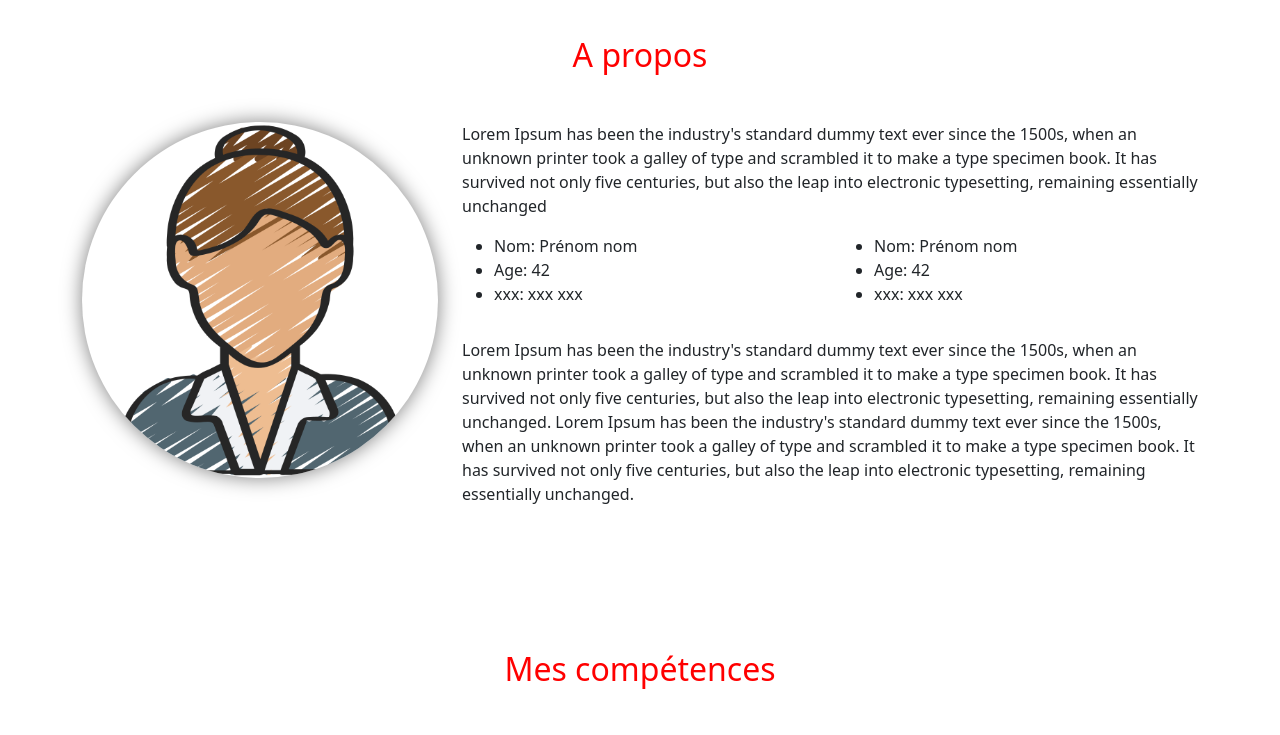
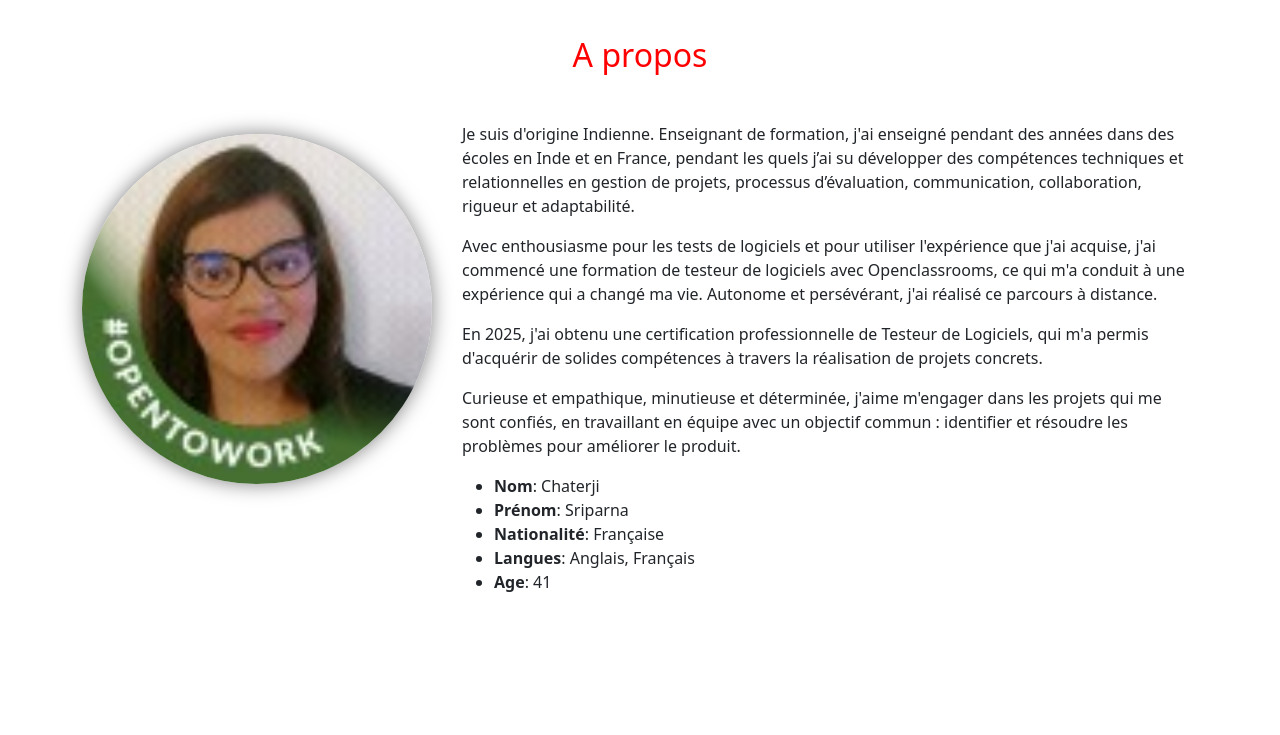
Before and after one commit to Sriparna-lab/Portfolio, a plain HTML site: page index.html in a window 1280 px wide. Shown: the part 940-1675 px from the top of the page. Drawn offline with nearby package versions, Linux system fonts and the light colour scheme.

Commit message:
Commit changes

```diff
--- a/data/portfolio.json
+++ b/data/portfolio.json
@@ -16,7 +16,7 @@
     {
         "image": "image3.png",
         "title": "Kasa",
-        "text": "Lorem Ipsum is simply dummy text of the printing and typesetting industry.",
+        "text": "Créez une application web de location immobilière avec React",
         "link": "https://github.com/Sriparna-lab/Projet-8-Kasa.git",
         "alt" : "Kasa"
     }
--- a/data/skills.json
+++ b/data/skills.json
@@ -34,5 +34,23 @@
         "title": "Test",
         "text": "Tests exploratoires, unitaires et d’intégration, définition d’une stratégie de test et d’un rédaction d’un cahier de recette, automatisation de tests E2E et d’API",
         "alt" : "Test"
+    },
+    {
+        "image": "agile.png",
+        "title": "Méthodologie Agile",
+        "text": "Une approche de gestion de projet qui implique de diviser le projet en phases et qui met l'accent sur la collaboration continue et l'amélioration continue",
+        "alt" : "Méthodologie Agile"
+    },
+    {
+        "image": "jira.png",
+        "title": "Jira",
+        "text": "Planification, gestion de projet et collaboration - Suivi des tâches, gestion des bugs",
+        "alt" : "Jira"
+    },
+    {
+        "image": "cypress.png",
+        "title": "Cypress",
+        "text": "Outil d'automatisation des tests front-end pour les tests de régression des applications web",
+        "alt" : "Cypress"
     }
 ]
--- a/index.html
+++ b/index.html
@@ -4,6 +4,7 @@
 <head>
     <title>Sriparna Chaterji - Testeuse Logiciel</title>
     <meta charset="utf-8">
+    <meta name="description" content="Sriparna Chaterji - Testeuse Logiciel">
     <meta name="viewport" content="width=device-width, initial-scale=1">
     <!-- linking css file -->
     <link rel="stylesheet" href="style.css">
@@ -20,7 +21,7 @@
     <!-- navbar -->
     <nav class="navbar navbar-expand-lg fixed-top navbar-dark navbarScroll">
         <div class="container">
-            <a class="navbar-brand" href="#home">Name</a>
+            <a class="navbar-brand" href="#home">Sriparna Chaterji</a>
             <button class="navbar-toggler" type="button" data-bs-toggle="collapse"
                 data-bs-target="#navbarSupportedContent" aria-controls="navbarSupportedContent" aria-expanded="false"
                 aria-label="Toggle navigation">
@@ -38,7 +39,7 @@
                         <a class="nav-link" href="#skills">Compétences</a>
                     </li>
                     <li class="nav-item">
-                        <a class="nav-link" href="#portfolio">Portfolio</a>
+                        <a class="nav-link" href="#portfolio">Projets</a>
                     </li>
                     <li class="nav-item">
                         <a class="nav-link" href="#contact">Contactez-moi</a>
@@ -54,8 +55,8 @@
         <div class="container-fluid">
             <div class="row">
                 <div class="col-lg-12 col-md-12 col-sm-12 col-xs-12 hero-text">
-                    <h1 class="hero_title">Salut, moi c'est name</h1>
-                    <h2 class="hero_desc">Je suis développeur web junior</h2>
+                    <h1 class="hero_title">Sriparna Chaterji</h1>
+                    <h2 class="hero_desc">Testeuse Logiciel</h2>
                 </div>
             </div>
         </div>
@@ -67,44 +68,37 @@
             <h2 class="text-center">A propos</h2>
             <div class="row mt-4">
                 <div class="col-lg-4">
-                    <img src="images/person.png" class="imageAboutPage" alt="my photo">
+                    <img src="images/photo.jpg" class="imageAboutPage" alt="my photo">
                 </div>
 
                 <div class="col-lg-8">
-                    <p> Lorem Ipsum has been the industry's standard dummy text ever since the 1500s, when an unknown
-                        printer took a galley of type and scrambled it to make a type specimen book. It has survived not
-                        only five centuries, but also the leap into electronic typesetting, remaining essentially
-                        unchanged
+                    <p>
+                        Je suis d'origine Indienne. Enseignant de formation, j'ai enseigné pendant des années dans des écoles en Inde et en France,
+                        pendant les quels j’ai su développer des compétences techniques et relationnelles en gestion de projets,
+                        processus d’évaluation, communication, collaboration, rigueur et adaptabilité.
+                    </p>
 
-                    </p>
-                    <div class="row mt-3">
-                        <div class="col-md-6">
-                            <ul>
-                                <li>Nom: Prénom nom</li>
-                                <li>Age: 42</li>
-                                <li>xxx: xxx xxx</li>
+                    <p> Avec enthousiasme pour les tests de logiciels et pour utiliser l'expérience que j'ai acquise, j'ai commencé une
+                        formation de testeur de logiciels avec Openclassrooms, ce qui m'a conduit à une expérience qui a changé ma vie.
+                        Autonome et persévérant, j'ai réalisé ce parcours à distance.
+                        </p>
+                    <p>En 2025, j'ai obtenu une certification professionnelle de Testeur de Logiciels, qui m'a permis d'acquérir de
+                        solides compétences à travers la réalisation de projets concrets.</p>
+                    <p>Curieuse et empathique, minutieuse et déterminée, j'aime m'engager dans les projets qui me sont confiés,
+                        en travaillant en équipe avec un objectif commun : identifier et résoudre les problèmes pour améliorer le produit.</p>
 
-                            </ul>
-                        </div>
-                        <div class="col-md-6">
-                            <ul>
-                                <li>Nom: Prénom nom</li>
-                                <li>Age: 42</li>
-                                <li>xxx: xxx xxx</li>
-                            </ul>
-                        </div>
-                    </div>
-                    <div class="row mt-3">
-                        <p> Lorem Ipsum has been the industry's standard dummy text ever since the 1500s, when an
-                            unknown printer took a galley of type and scrambled it to make a type specimen book. It has
-                            survived not only five centuries, but also the leap into electronic typesetting, remaining
-                            essentially unchanged.
-                            Lorem Ipsum has been the industry's standard dummy text ever since the 1500s, when an
-                            unknown printer took a galley of type and scrambled it to make a type specimen book. It has
-                            survived not only five centuries, but also the leap into electronic typesetting, remaining
-                            essentially unchanged.
-                        </p>
-                    </div>
+                            <div class="col-md-6">
+
+                                <ul>
+                                    <li><b>Nom</b>: Chaterji</li>
+                                    <li><b>Prénom</b>: Sriparna</li>
+                                    <li><b>Nationalité</b>: Française</li>
+                                    <li><b>Langues</b>: Anglais, Français</li>
+                                    <li><b>Age</b>: 41</li>
+
+                                </ul>
+
+                   </div>
                 </div>
             </div>
     </section>
@@ -135,12 +129,13 @@
                 <div class="col-lg-4 mt-4 contactColumn">
                     <i class="fa-regular fa-envelope fa-4x"></i>
                     <h3>Adresse email</h3>
-                    <p>sriparnachaterji@gmail.com</p>
+                    <a href="mailto:sriparnachaterji@gmail.com">sriparnachaterji@gmail.com</a>
+
                 </div>
                 <div class="col-lg-4 mt-4 contactColumn">
                     <i class="fa-brands fa-linkedin-in fa-4x"></i>
                     <h3>LinkedIn</h3>
-                    <p>LinkedIn Name</p>
+                    <a href="linkedin.com/in/sriparna-chaterji-84488830">LinkedIn Sriparna Chaterji</a>
                 </div>
             </div>
         </div>
--- a/script/script.js
+++ b/script/script.js
@@ -74,6 +74,7 @@ function createPortfolioFromJSON() {
              const card = document.createElement("div");
              card.classList.add("col-lg-4", "mt-4");
              card.innerHTML = `
+
                  <div class="card portfolioContent">
                  <img class="card-img-top" src="images/${item.image}"  alt="${item.alt}" style="width:100%">
                  <div class="card-body">
@@ -85,7 +86,6 @@ function createPortfolioFromJSON() {
                  </div>
              </div>
              `;
-
            // Append the card to the current row
                 row.appendChild(card);
 
--- a/style.css
+++ b/style.css
@@ -48,13 +48,14 @@
 }
 
 /* about */
+
 .imageAboutPage {
-    width: 100%;
-}
-.imageAboutPage {
+    margin-top: 12px;
+    width: 350px;
     border-radius: 50%;
     box-shadow: 0 0 20px rgba(0, 0, 0, 0.5);
 }
+
 
 /* skills */
 .skillsText.card {
@@ -80,12 +81,14 @@
     color: #008000;
 }
 .skillsText:hover {
-    border: 1px solid #008000;
+    box-shadow: 0 0 10px rgb(31, 81, 255);;
 }
 
 /* portfolio */
+
 #portfolio p {
     text-align: center;
+
 }
 
 /* contact */
```
Also changed, not shown: images/agile.png (added), images/cypress.png (added), images/jira.png (added), images/person.png (deleted), images/photo.jpg (added). Lines whose indentation alone changed are shown as unchanged.
